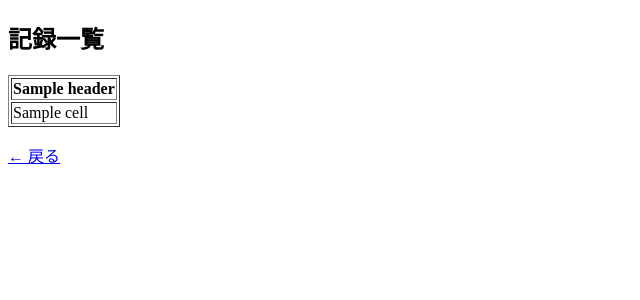
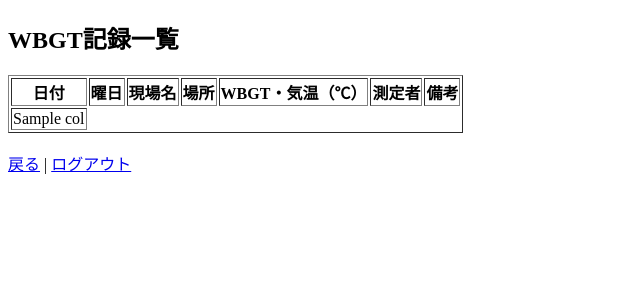
Before and after one commit to y0321suzuki/wbgt-app, a Flask app: template templates/records.html in a window 1280 px wide. Shown: the top 300 px of the page, without its empty margins (0-640 px from the left). Run offline with Flask 3, Linux system fonts and the light colour scheme; the template is opened without the code that fills it: most values are stand-ins (such as "Sample title", 1, 10 or a date in 2020).

Commit message:
Add files via upload

```diff
--- a/templates/records.html
+++ b/templates/records.html
@@ -3,28 +3,23 @@
 <html>
 <head>
     <meta charset="UTF-8">
-    <title>記録一覧</title>
+    <title>WBGT記録一覧</title>
 </head>
 <body>
-    <h2>記録一覧</h2>
+    <h2>WBGT記録一覧</h2>
     <table border="1">
-        <thead>
-            <tr>
-                {% for header in headers %}
-                    <th>{{ header }}</th>
-                {% endfor %}
-            </tr>
-        </thead>
-        <tbody>
-            {% for row in data %}
-                <tr>
-                    {% for cell in row %}
-                        <td>{{ cell }}</td>
-                    {% endfor %}
-                </tr>
+        <tr>
+            <th>日付</th><th>曜日</th><th>現場名</th><th>場所</th><th>WBGT・気温（℃）</th><th>測定者</th><th>備考</th>
+        </tr>
+        {% for row in records %}
+        <tr>
+            {% for col in row %}
+            <td>{{ col }}</td>
             {% endfor %}
-        </tbody>
+        </tr>
+        {% endfor %}
     </table>
-    <p><a href="{{ url_for('form') }}">← 戻る</a></p>
+    <br>
+    <a href="/form">戻る</a> | <a href="/logout">ログアウト</a>
 </body>
 </html>
```
